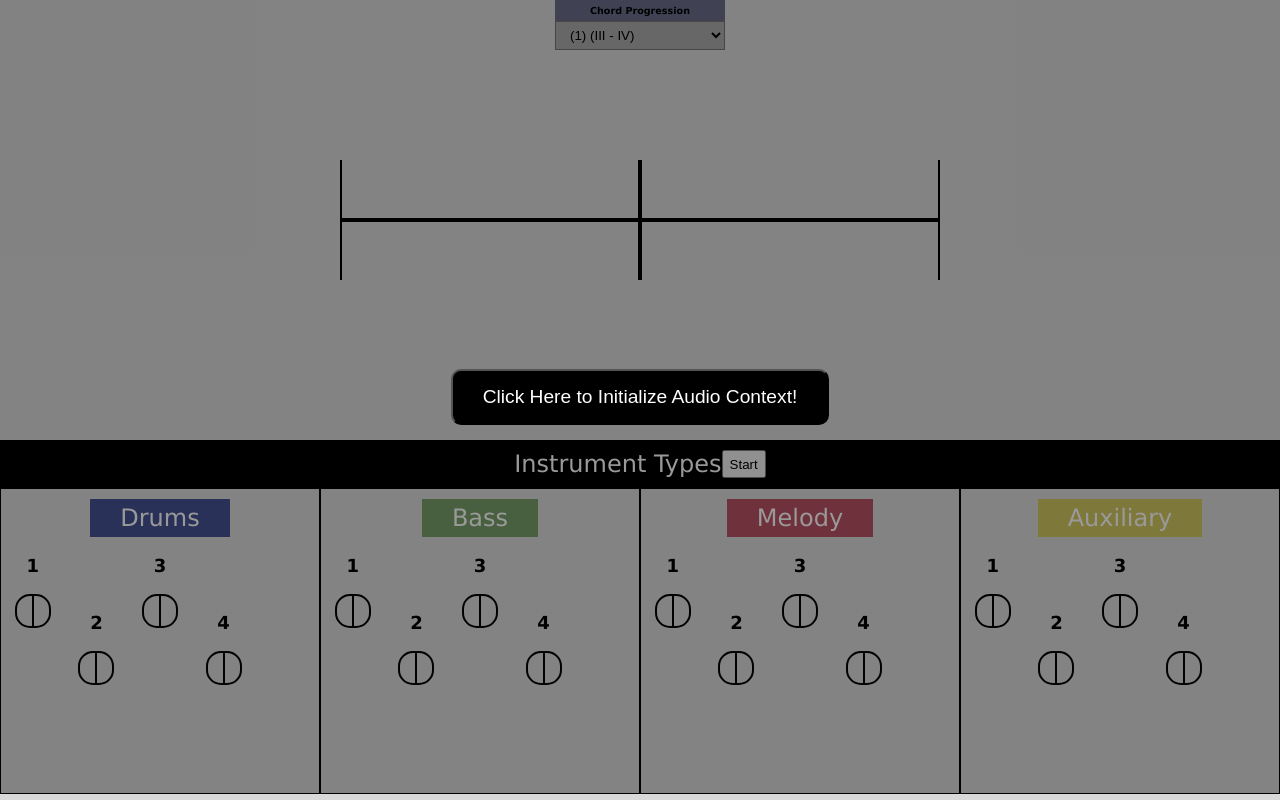
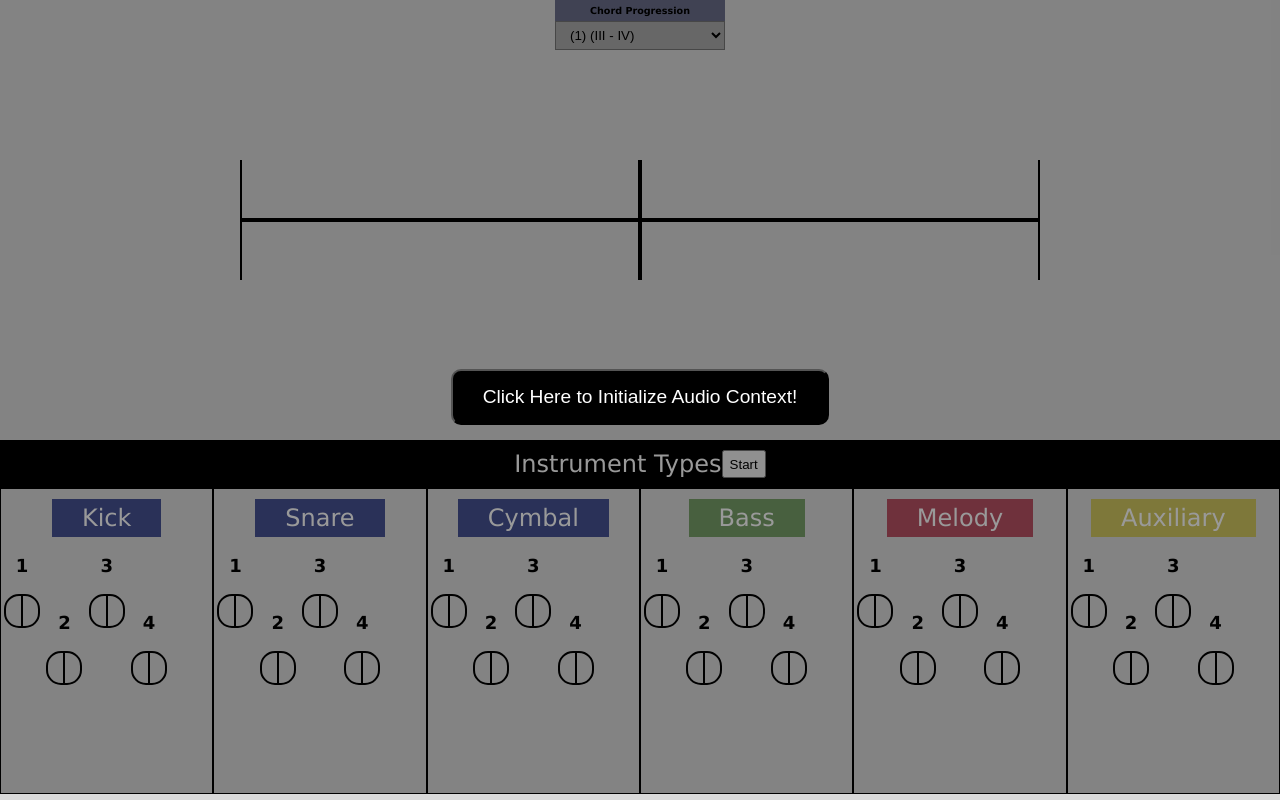
Before and after one commit to angel1254mc/SweetBeats-MVP, a Next.js app: page /program in a window 1280 px wide. Built offline with nearby package versions, Linux system fonts and the light colour scheme; no server answers.

Commit message:
push new instruments

```diff
--- a/components/Measure.jsx
+++ b/components/Measure.jsx
@@ -13,12 +13,17 @@ const Measure = ({id}) => {
             <div className="measure-upper">
                 <div className="instrument-stack upper">
                     {Object.keys(instruments["kick"]).map((instrument_number, index) => {
-                        return <InstrumentBox key={"drums"+ index} name="Drums" instrument={"kick"} number={instrument_number} activity={instruments["kick"][instrument_number][id]}/>
+                        return <InstrumentBox key={"kick"+ index} name="Kick" instrument={"kick"} number={instrument_number} activity={instruments["kick"][instrument_number][id]}/>
                     })}
                 </div>
                 <div className="instrument-stack upper">
-                    {Object.keys(instruments["bass"]).map((instrument_number, index) => {
-                        return <InstrumentBox key={"bass" + index} name="Bass" instrument={"bass"} number={instrument_number} activity={instruments["bass"][instrument_number][id]}/>
+                    {Object.keys(instruments["snare"]).map((instrument_number, index) => {
+                        return <InstrumentBox key={"snare"+ index} name="Snare" instrument={"snare"} number={instrument_number} activity={instruments["snare"][instrument_number][id]}/>
+                    })}
+                </div>
+                <div className="instrument-stack upper">
+                    {Object.keys(instruments["cymbal"]).map((instrument_number, index) => {
+                        return <InstrumentBox key={"cymbal"+ index} name="Cymbal" instrument={"cymbal"} number={instrument_number} activity={instruments["cymbal"][instrument_number][id]}/>
                     })}
                 </div>
             </div>
@@ -27,6 +32,11 @@ const Measure = ({id}) => {
         <div className="measure-lower-container">
             <div className="measure-vert"/>
             <div className="measure-lower">
+                <div className="instrument-stack lower">
+                    {Object.keys(instruments["bass"]).map((instrument_number, index) => {
+                        return <InstrumentBox key={"bass" + index} name="Bass" instrument={"bass"} number={instrument_number} activity={instruments["bass"][instrument_number][id]}/>
+                    })}
+                </div>
                 <div className="instrument-stack lower">
                 {Object.keys(instruments["melody"]).map((instrument_number, index) => {
                         return <InstrumentBox key={"melody" + index} name="Melody" instrument={"melody"} number={instrument_number} activity={instruments["melody"][instrument_number][id]}/>
--- a/hooks/InstrumentContext.jsx
+++ b/hooks/InstrumentContext.jsx
@@ -13,7 +13,7 @@ const InstrumentsContextProvider = ({children}) => {
 
     const loop = useRef();
     const samples = useRef();
-    const instrumentKeys = ["kick","bass", "melody", "auxiliary"];
+    const instrumentKeys = ["kick", "snare", "cymbal", "bass", "melody", "auxiliary"];
 
     // action.instrument = string identifier for the instrument ("drums", "melody", etc.)
     // action.instrumentId = number identifier for which of the 5 different tracks are to be added
@@ -48,6 +48,18 @@ const InstrumentsContextProvider = ({children}) => {
                 2: ["OFF", "OFF"],
                 3: ["OFF", "OFF"],
                 4: ["OFF", "OFF"],
+            },
+            snare: {
+              1: ["OFF", "OFF"],
+              2: ["OFF", "OFF"],
+              3: ["OFF", "OFF"],
+              4: ["OFF", "OFF"],
+            },
+            cymbal: {
+              1: ["OFF", "OFF"],
+              2: ["OFF", "OFF"],
+              3: ["OFF", "OFF"],
+              4: ["OFF", "OFF"],
             },
             bass: {
                 1: ["OFF", "OFF"],
@@ -88,7 +100,10 @@ const InstrumentsContextProvider = ({children}) => {
         "kick2": "/Kick 2.wav",
         "kick3": "/Kick 3.wav",
         "kick4": "/Kick 4.wav",
-        "snare1": "/Snare 1.wav"
+        "snare1": "/Snare 1.wav",
+        "snare2": "/Snare 2.wav",
+        "snare3": "/Snare 3.wav",
+        "snare4": "/Snare 4.wav",
       },
       {
         onload: () => {
--- a/pages/program.js
+++ b/pages/program.js
@@ -45,7 +45,9 @@ export default function Home() {
               }}>Start</button>
             </div>
             <div className="instruments-container">
-              <InstrumentContainer name="drums" color="#455192" instrument_ident="kick"/>
+              <InstrumentContainer name="kick" color="#455192" instrument_ident="kick"/>
+              <InstrumentContainer name="snare" color="#455192" instrument_ident="snare"/>
+              <InstrumentContainer name="cymbal" color="#455192" instrument_ident="cymbal"/>
               <InstrumentContainer name="bass" color="#779F68" instrument_ident="bass"/>
               <InstrumentContainer name="melody" color="#B95264" instrument_ident="melody"/>
               <InstrumentContainer name="auxiliary" color="#D2C761" instrument_ident="auxiliary"/>
--- a/styles/globals.css
+++ b/styles/globals.css
@@ -140,13 +140,13 @@ select.chord-select-dropdown {
   justify-content: center;
 }
 .measure-upper-container {
-  width: 300px;
+  width: 400px;
   display: flex;
   align-items: end;
   height: 150px;
 }
 .measure-lower-container {
-  width: 300px;
+  width: 400px;
   display: flex;
   align-items: start;
   height: 150px;
@@ -181,7 +181,7 @@ select.chord-select-dropdown {
   border-top: 2px solid black;
 }
 .instrument-block {
-  width: 140px;
+  width: 130px;
   height: 35px;
   max-height: 35px;
   display: flex;
```
